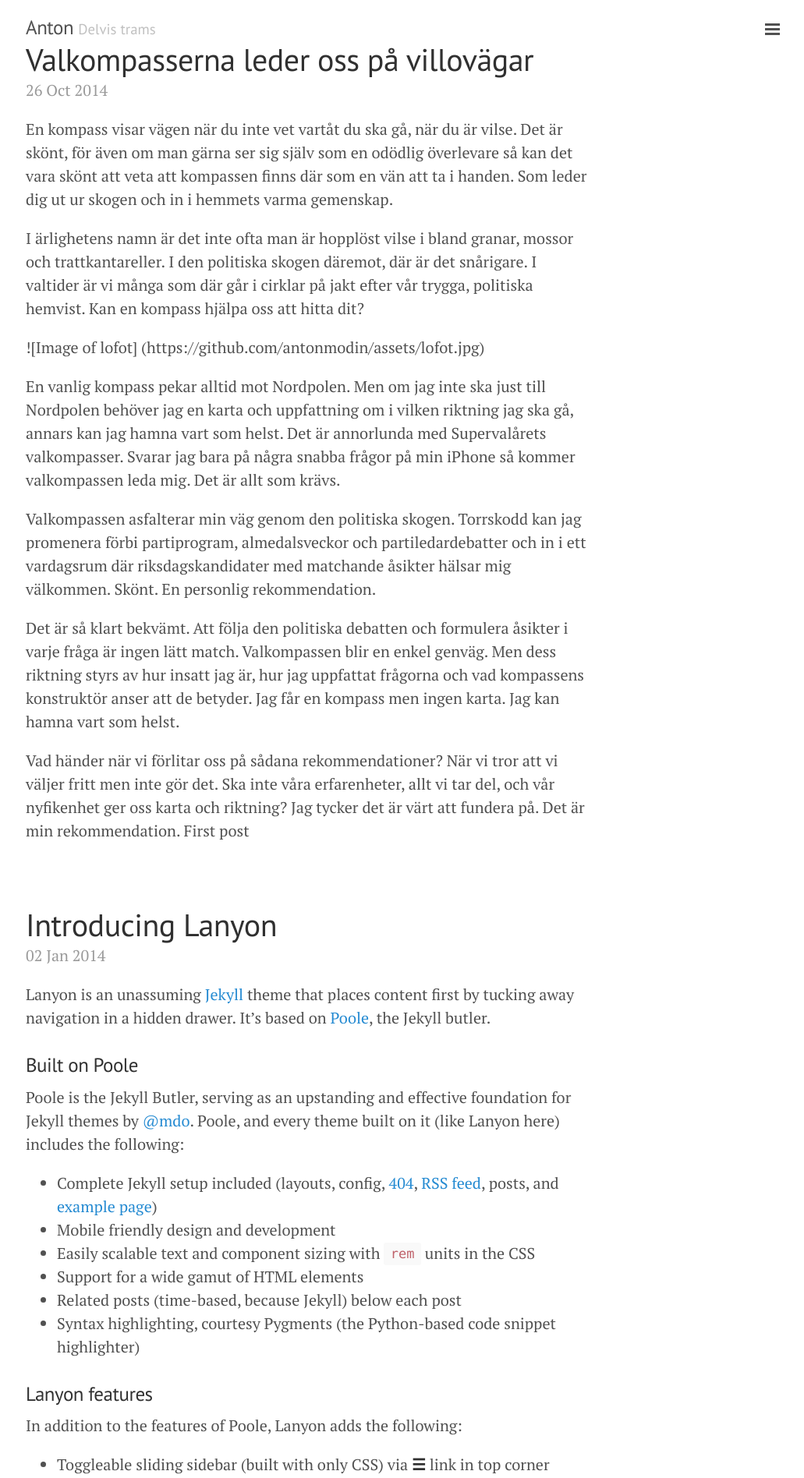
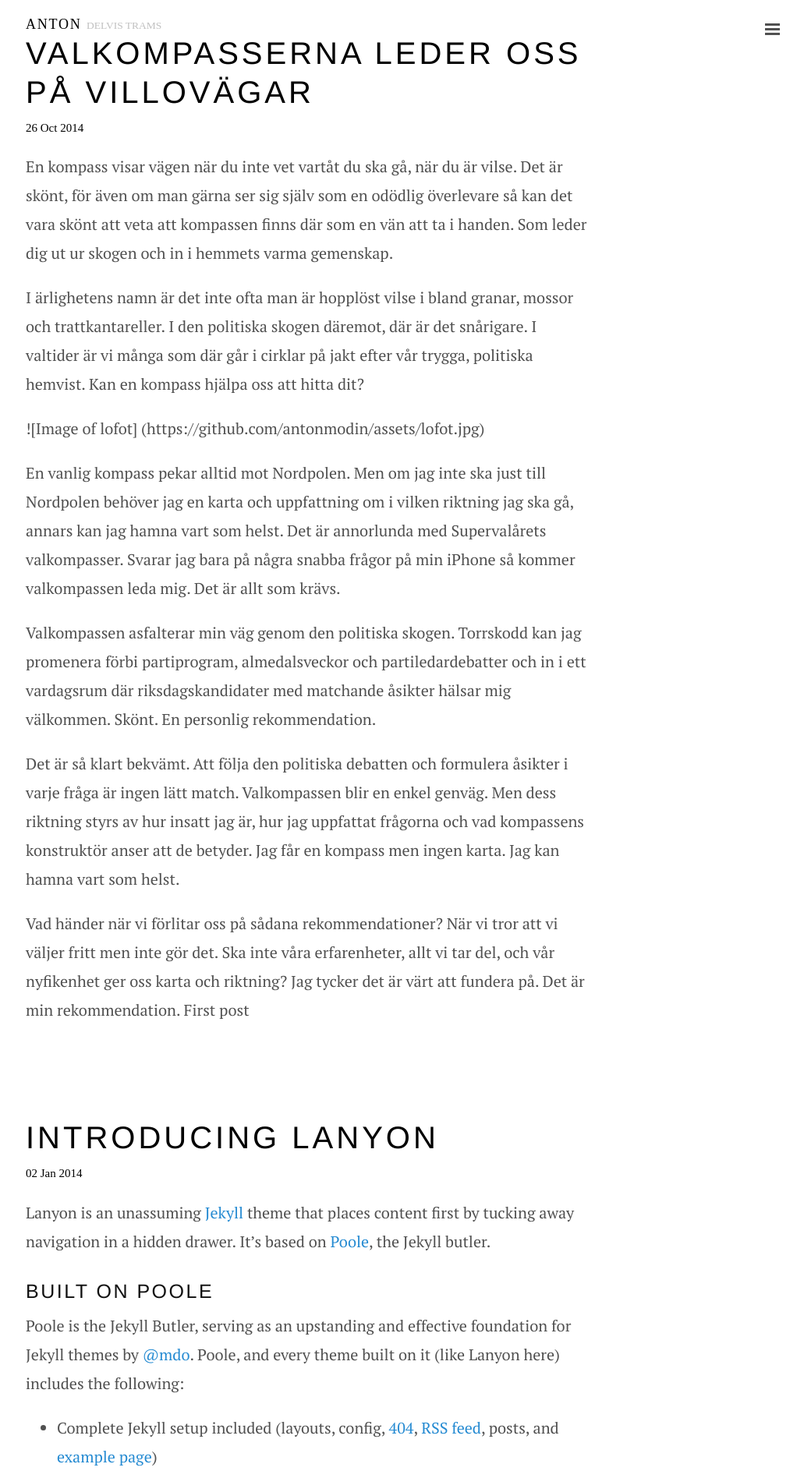
Before and after one commit to antonmodin/jekyllsite, a Jekyll site: the page built from index.html, in a window 1280 px wide. Shown: the top 1896 px of the page at 78% size, without its empty margins (247-1278 px from the left). Built offline with Jekyll 4.4.1, drawn with Linux system fonts in a browser that asks for light colours; Markdown is read by kramdown in place of the engine named in the settings; the list of posts is cut into pages by our own code.

Commit message:
Update lanyon.css

```diff
--- a/public/css/lanyon.css
+++ b/public/css/lanyon.css
@@ -45,12 +45,16 @@ html {
 }
 
 h1, h2, h3, h4, h5, h6 {
-  font-family: "PT Sans", Helvetica, Arial, sans-serif;
+  font-family: "Oswald", Helvetica, Arial, sans-serif;
   font-weight: 400;
-  color: #313131;
-  letter-spacing: -.025rem;
+  color: #111;
+  letter-spacing: 0.1em;
+  text-transform: uppercase;
 }
 
+p, ul, ol, dl  {
+  line-height: 1.85rem;
+}
 
 /*
  * Wrapper
@@ -102,10 +106,12 @@ h1, h2, h3, h4, h5, h6 {
 .masthead-title {
   margin-top: 0;
   margin-bottom: 0;
-  color: #505050;
+  color: #000;
+  font-size: 0.9em;
+  font-family: "Inconsolata";
 }
 .masthead-title a {
-  color: #505050;
+  color: #000;
 }
 .masthead-title small {
   font-size: 75%;
@@ -148,7 +154,7 @@ h1, h2, h3, h4, h5, h6 {
   width: 14rem;
   visibility: hidden;
   overflow-y: auto;
-  font-family: "PT Sans", Helvetica, Arial, sans-serif;
+  font-family: "Inconsolata", Helvetica, Arial, sans-serif;
   font-size: .875rem; /* 15px */
   color: rgba(255,255,255,.6);
   background-color: #202020;
@@ -299,14 +305,14 @@ a.sidebar-nav-item:focus {
 
 .page,
 .post {
-  margin-bottom: 4em;
+  margin-bottom: 6em;
 }
 
 /* Blog post or page title */
 .page-title,
 .post-title,
 .post-title a {
-  color: #303030;
+  color: #000;
 }
 .page-title,
 .post-title {
@@ -316,9 +322,17 @@ a.sidebar-nav-item:focus {
 /* Meta data line below post title */
 .post-date {
   display: block;
-  margin-top: -.5rem;
+  margin-top: .5rem;
   margin-bottom: 1rem;
-  color: #9a9a9a;
+  font-size: 0.75em;
+  color: #000;
+  font-family: "Inconsolata";
+}
+
+.ptmono {
+  font-size: 0.75em;
+  color: #000;
+  font-family: "Inconsolata";
 }
 
 /* Related posts */
@@ -358,7 +372,7 @@ a.sidebar-nav-item:focus {
   overflow: hidden; /* clearfix */
   margin-left: -1rem;
   margin-right: -1rem;
-  font-family: "PT Sans", Helvetica, Arial, sans-serif;
+  font-family: "Inconsolata", Helvetica, Arial, sans-serif;
   color: #ccc;
   text-align: center;
 }
```
